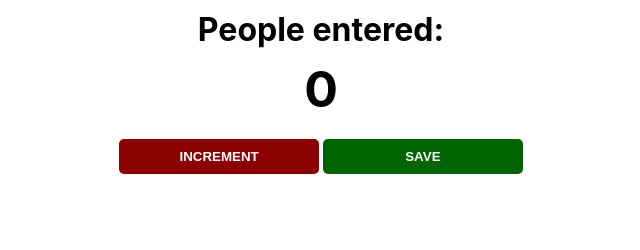
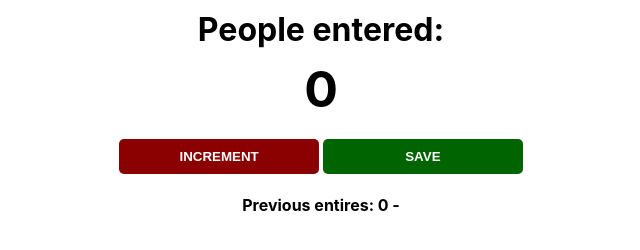
Before and after one commit to Sharm-Dev/Beginners-javascipt, a plain HTML site: page index.html in a window 1280 px wide. Both pictures are taken after a click on the button "SAVE". Shown: the whole page, without its empty margins (319-959 px from the left). Drawn offline with Linux system fonts and the light colour scheme.

Commit message:
add a variable in save function that holds the count from the count variable and also  attached a dash after it, also brought in the save-el from the html, and used the save function to add the innertext count and dash vaiable to the element, used += after the innertext, to leave a not delete the existing content

```diff
--- a/index.html
+++ b/index.html
@@ -16,6 +16,7 @@
         <!-- 2. Create a SAVE button.
                 Set the id to "save-btn" and call the save() function when it's clicked -->
                 <button id="save-btn" onclick="save()">SAVE</button>
+                <p id="save-el">Previous entires: </p>
         <script src="index.js"></script>
     </body>
 </body>
--- a/index.js
+++ b/index.js
@@ -9,19 +9,29 @@
 
 let countEl = document.getElementById("count-el");
 console.log(countEl);
+// 1. Grab the save-el paragrah and store it in a variable called saveEl
+let saveEl = document.getElementById("save-el");
 
 let count = 0;
 
 function increment() {
     count += 1;
     countEl.innerText = count;
-  console.log(count);
+  // console.log(count);
 }
 
 // 1. Create a function, save(), which logs out the count when it's called
 // const saveEl = document.getElementById("save");
 
+ // 2. Create a variable that contains both the count and the dash separator, i.e. "12 - "
+    // 3. Render the variable in the saveEl using innerText
+    // NB: Make sure to not delete the existing content of the paragraph
+
 function save() {
+
+  let countAndDash = ` ${count} -`;
+  saveEl.innerText += countAndDash;
+
 
   console.log(count)
 }
```
